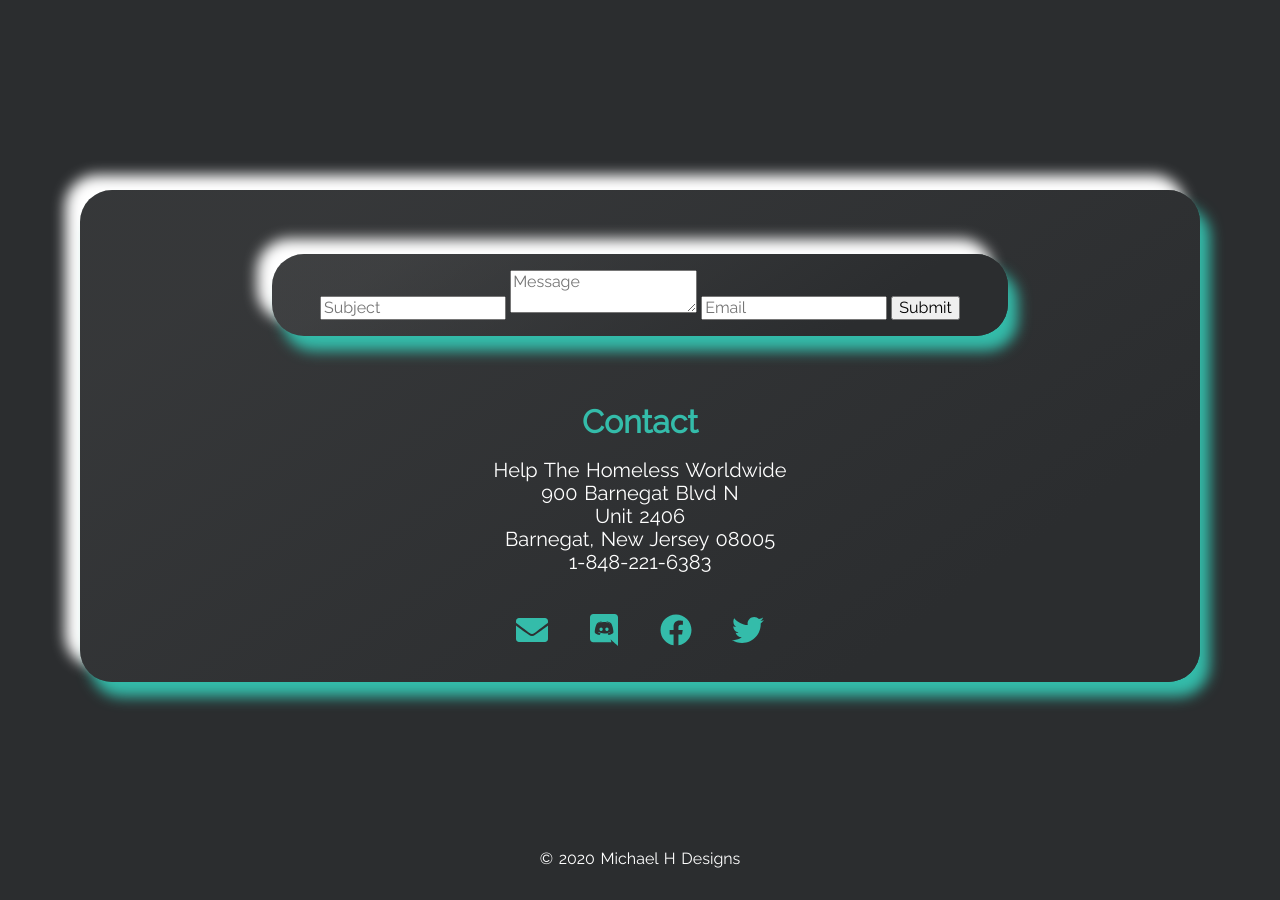
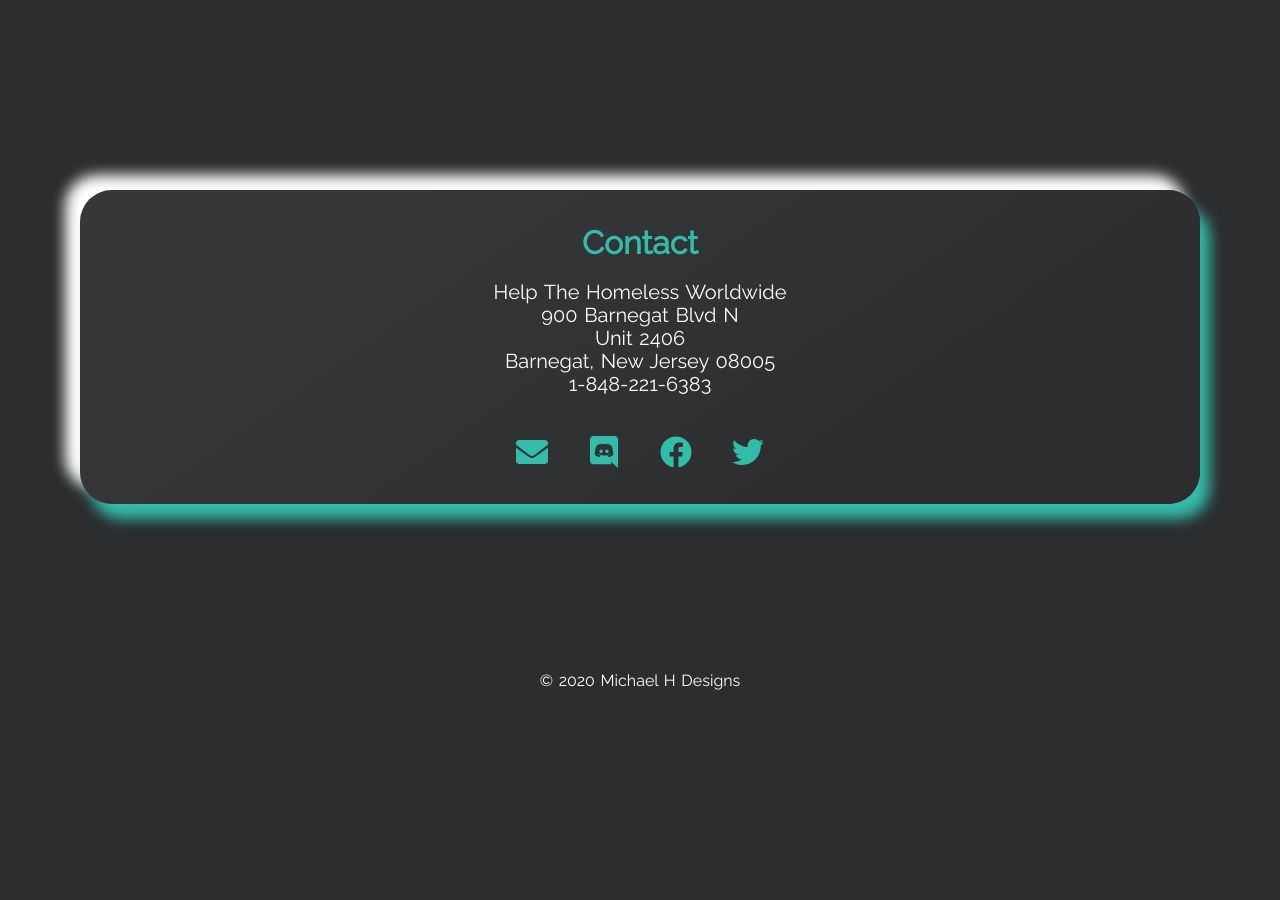
Before and after one commit to MichaelHDesigns/contact, a Jekyll site: the page built from index.html, in a window 1280 px wide and 900 px high, scrolled down 942 px. Built offline with Jekyll 4.4.1, drawn with Linux system fonts in a browser that asks for light colours; after the commit the page ends 1664 px from its top, so only the background shows below that.

Commit message:
Update section-contact.html

```diff
--- a/_includes/section-contact.html
+++ b/_includes/section-contact.html
@@ -1,25 +1,3 @@
-<!-- start contact content -->
-<section>
-<div class="landing-icons">
-<div class="row">
- <div class="card neumorphism-card-big">
-<form action="https://submit-form.com/8ZJKP6gfn8RZPmnyq0Lja" target="_self">
-  <input
-    type="hidden"
-    name="_redirect"
-    value="https://michaelhdesigns.github.io/contact"/>
-   <!-- All elements must have a name attribute -->
-   <input type="text" name="subject" placeholder="Subject">
-   <textarea name="message" placeholder="Message"></textarea>
-   <input type="text" name="email" placeholder="Email">
-   <!-- A button of type submit -->
-   <button type="submit">Submit</button>
-</form>
- </div>
-</div></div></section>
-
-
-
 <h1 class="title" style="color: #34bcaa; text-align: center">{{site.contact_title}}</h1>
 <p class="subtitle">{{site.contact_description}}</p>
 
```
